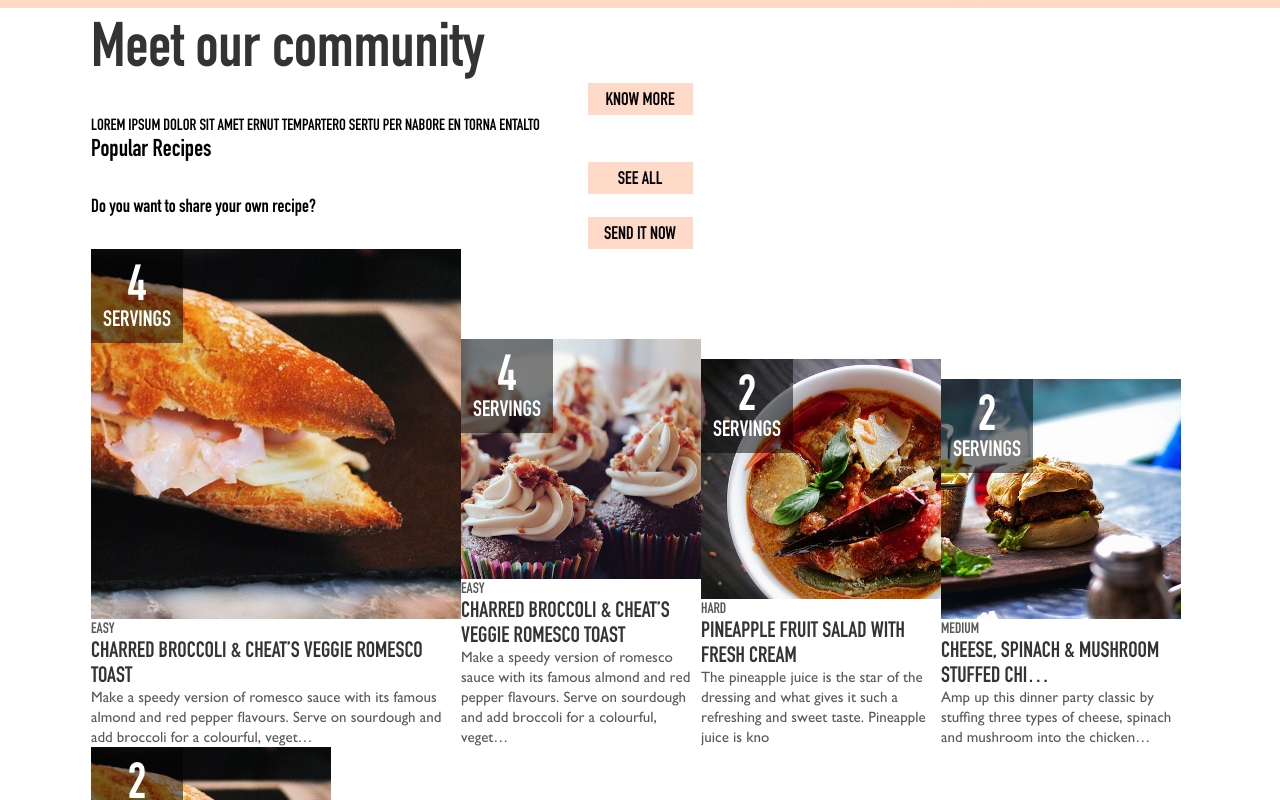
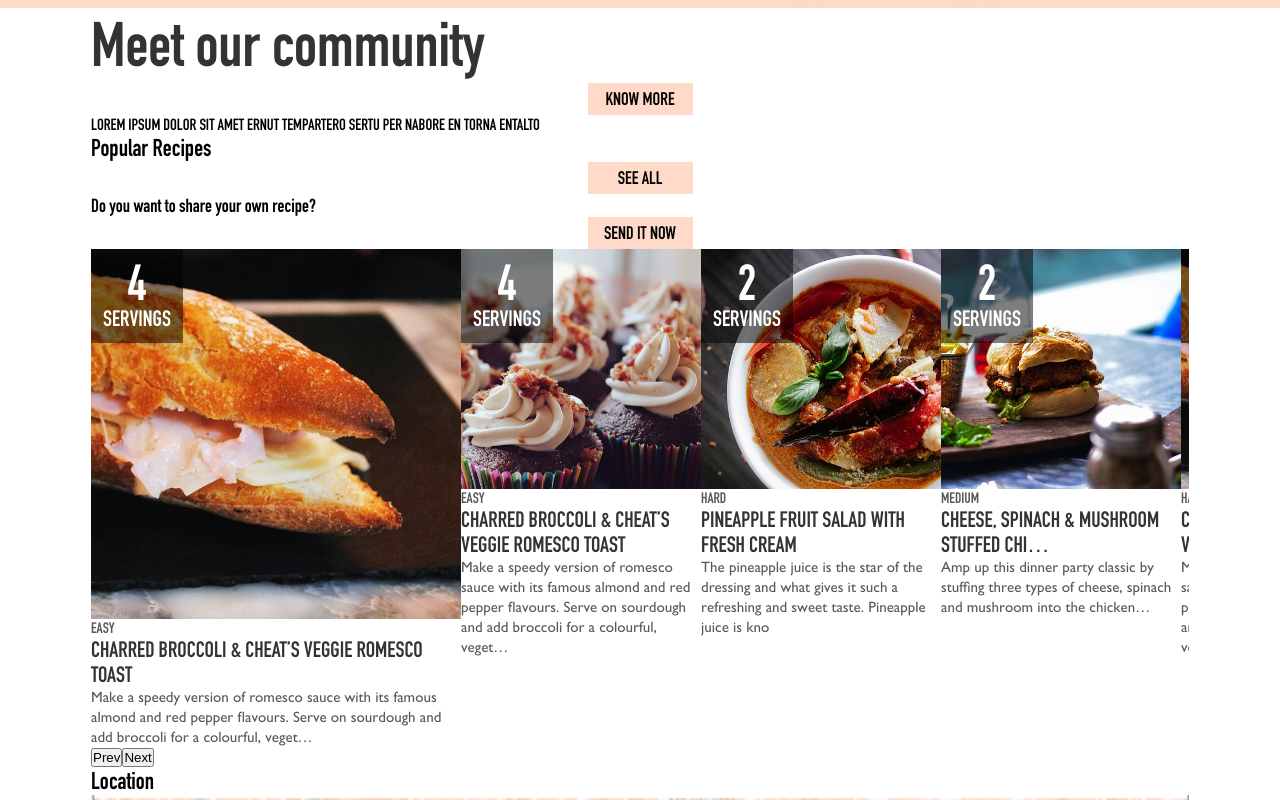
Before and after one commit to vijayranghar/cafe-london, a React app: page / in a window 1280 px wide. Shown: the part 760-1560 px from the top of the page. Built offline with nearby package versions, Linux system fonts and the light colour scheme.

Commit message:
fix linting error,added slider

```diff
--- a/src/components/Footer/index.js
+++ b/src/components/Footer/index.js
@@ -9,10 +9,10 @@ class Footer extends Component {
        renderLinks.push(links.map(({title,links},index) => {
         const heading = title
         const footerLinks = links.map((link,index) => (
-          <li><a href="#" key={index}>{link}</a></li>
+          <li key={index}><a href="#" key={index}>{link}</a></li>
         ))
         return (
-          <ul>
+          <ul key={index}>
             <li>{`heading ${i}`}</li>
             {footerLinks}
           </ul>
--- a/src/components/Menu/index.js
+++ b/src/components/Menu/index.js
@@ -80,11 +80,11 @@ const foodMenu = [
 class Menu extends Component {
   render () {
     let renderMenu = []
-     renderMenu.push(foodMenu.map(({category, dishes}) => {
+     renderMenu.push(foodMenu.map(({category, dishes}, index) => {
        const dishCategoryName = category
-       const dishesName = dishes.map(({name,description,price}) => {
+       const dishesName = dishes.map(({name,description,price},index) => {
          return (
-          <li className="menu--item--description">
+          <li key={index} className="menu--item--description">
             <h4>{name}</h4>
             <p>{description}</p>
             <span>{price}</span>
@@ -92,7 +92,7 @@ class Menu extends Component {
         )
        })
        return (
-         <div>
+         <div key={index}>
           <h2>{dishCategoryName}</h2>
           <ul>{dishesName}</ul>
          </div>
--- a/src/components/PopularRecipes/index.js
+++ b/src/components/PopularRecipes/index.js
@@ -47,16 +47,67 @@ const recipes = [
     description: 'Make a speedy version of romesco sauce with its famous almond and red pepper flavours. Serve on sourdough and add broccoli for a colourful, veget…',
     chefChoice: false,
   },
+  {
+    size: 'small',
+    backgroundImage: require('../../assets/images/image4.jpg'),
+    serving: 2,
+    difficulty: 'medium',
+    name: 'CHEESE, SPINACH & MUSHROOM STUFFED CHI…',
+    description: 'Amp up this dinner party classic by stuffing three types of cheese, spinach and mushroom into the chicken…',
+    chefChoice: true,
+  },
+  {
+    size: 'small',
+    backgroundImage: require('../../assets/images/image2.jpg'),
+    serving: 4,
+    difficulty: 'easy',
+    name: 'CHARRED BROCCOLI & CHEAT’S VEGGIE ROMESCO TOAST',
+    description: 'Make a speedy version of romesco sauce with its famous almond and red pepper flavours. Serve on sourdough and add broccoli for a colourful, veget…',
+    chefChoice: false,
+  },
+  {
+    size: 'small',
+    backgroundImage: require('../../assets/images/image1.jpg'),
+    serving: 4,
+    difficulty: 'easy',
+    name: 'CHARRED BROCCOLI & CHEAT’S VEGGIE ROMESCO TOAST',
+    description: 'Make a speedy version of romesco sauce with its famous almond and red pepper flavours. Serve on sourdough and add broccoli for a colourful, veget…',
+    chefChoice: true,
+  },
 ]
 class PopularRecipes extends Component {
+  constructor (props) {
+    super(props)
+    this.state = {
+      activeIndex:0
+    }
+  }
+  handlePrevious = () => {
+    this.setState({
+      activeIndex: this.state.activeIndex + 1
+    })
+  }
+
+  handleNext = () => {
+    this.setState({
+      activeIndex: this.state.activeIndex - 1
+    })
+  }
   render () {
+    const { activeIndex } = this.state
+    console.log(activeIndex)
+    const containerStyle = {
+      'transform': (activeIndex > 7) ? 'none' : `translateX(${activeIndex*200}px)`
+    }
     const renderRecipe = recipes.map(({size, backgroundImage, serving, difficulty, name, description, chefChoice}, index) => {
       return (
-        <div className={`recipe ${size}`} key={index}>
-          <div className="recipe--image" style={{'backgroundImage':`url(${backgroundImage})`}}>
+        <div className={`recipe-${size}`} key={index}>
+          <div className="recipe--image" style={{ 'backgroundImage':`url(${backgroundImage})`}}>
             <div className="recipe--serving">
-              <div className="count">{serving}</div>
-              servings
+              <div className="count">
+                {serving}
+              </div>
+                servings
             </div>
             <a href="#" className="recipe--info"></a>
           </div>
@@ -73,7 +124,13 @@ class PopularRecipes extends Component {
           <div className="badge">See all</div>
           <h3>Do you want to share your own recipe?</h3>
           <div className="badge">Send it now</div>
-          {renderRecipe}
+          <div className="popular-recipes--carousel">
+            <div className="popular-recipes--carousel--container" style={containerStyle}>
+              {renderRecipe}
+            </div>
+          </div>
+          <button onClick={this.handlePrevious}>Prev</button>
+          <button onClick={this.handleNext}>Next</button>
         </div>
       </section>
     )
--- a/src/components/PopularRecipes/style.scss
+++ b/src/components/PopularRecipes/style.scss
@@ -1,22 +1,34 @@
 @import "../../assets/stylesheets/variables";
 
 .popular-recipes {
-  .recipe {
-    display: inline-block;
-    width: 240px;
+  .popular-recipes--carousel {
+    overflow: hidden;
+    .popular-recipes--carousel--container {
+      display: flex;
+      transition: transform 150ms ease-in;
+    }
     .recipe--image {
       width: 100%;
-      height: 240px;
       background-size: cover;
       background-repeat: no-repeat;
       background-position: 100%;
       text-transform: uppercase;
     }
-    &.large {
+    .recipe-small,
+    .recipe-large {
+      flex-shrink: 0;
+    }
+    .recipe-large {
       width: 370px;
       .recipe--image {
         width: 100%;
         height: 370px;
+      }
+    }
+    .recipe-small {
+      width: 240px;
+      .recipe--image {
+        height: 240px;
       }
     }
     .recipe--serving {
```
